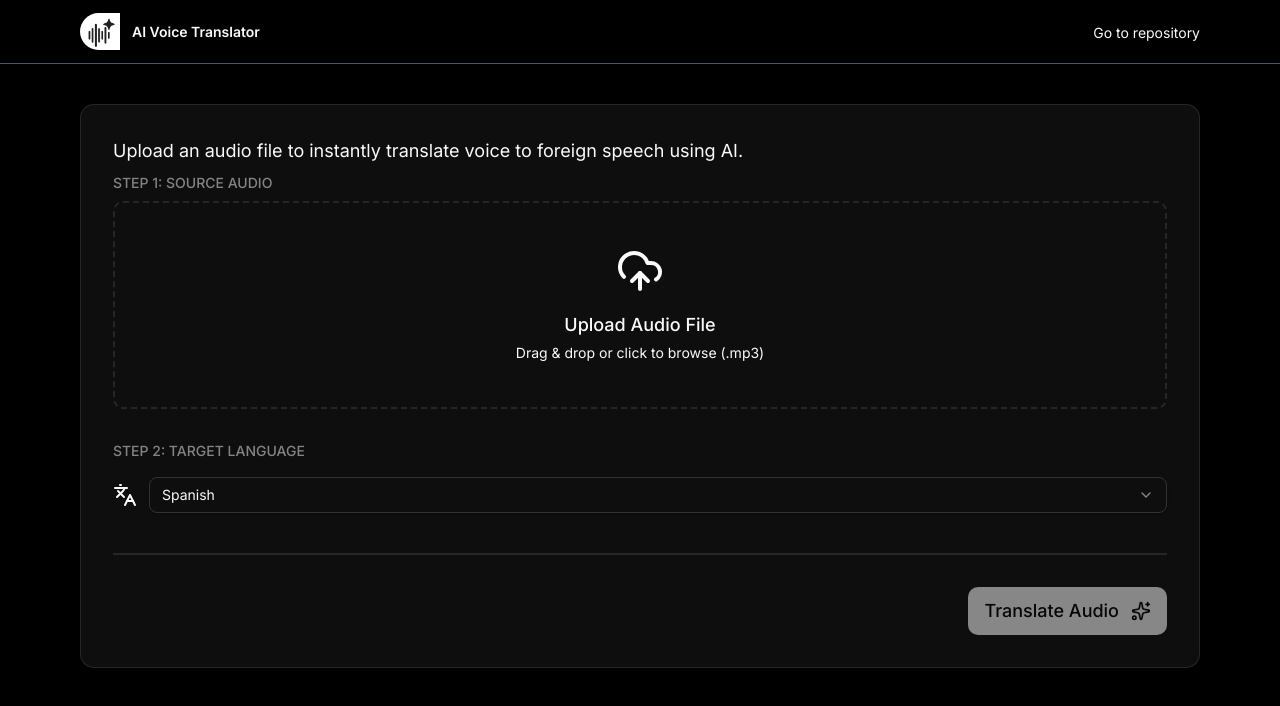
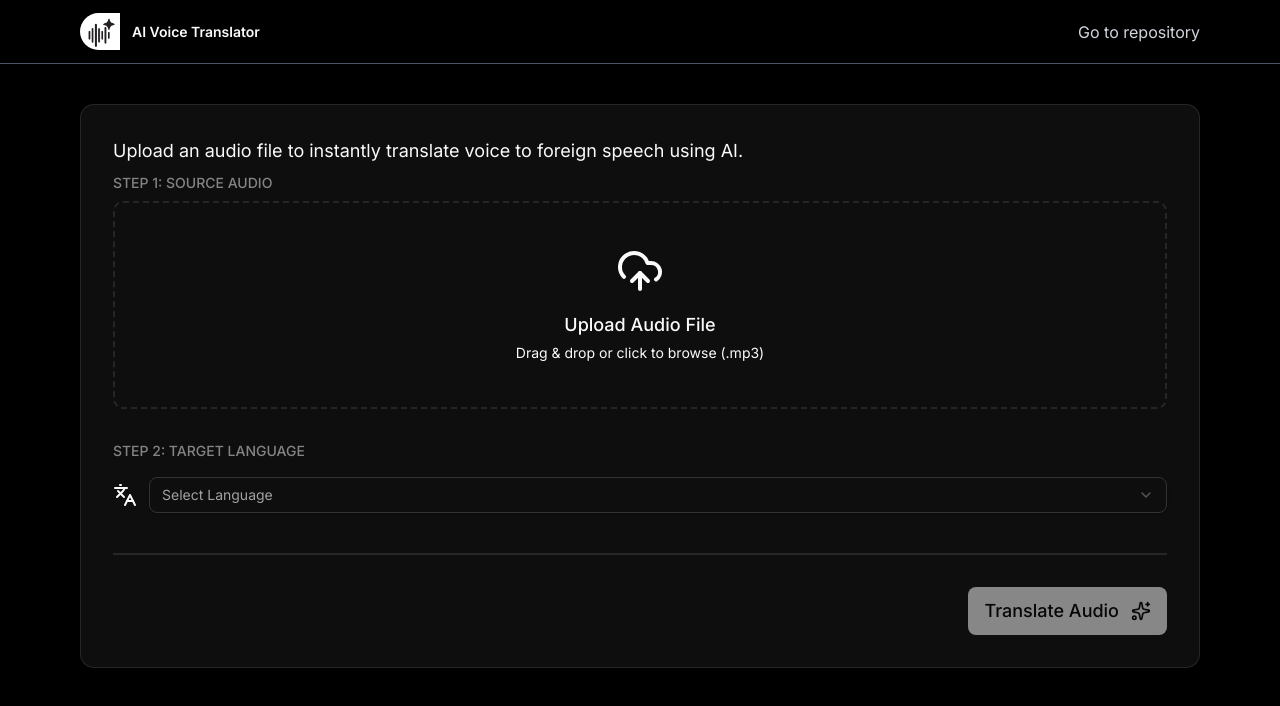
Before and after one commit to DebpratimSharma/voice-to-voice-ai-translate, a Next.js app: page / in a window 1280 px wide. Shown: the top 706 px of the page. Built offline with nearby package versions, Linux system fonts and the light colour scheme.

Commit message:
Added clear button

```diff
--- a/src/app/components/Navbar.tsx
+++ b/src/app/components/Navbar.tsx
@@ -1,5 +1,6 @@
 import React from 'react'
 import Image from 'next/image'
+import Link from 'next/link'
 
 const Navbar = () => {
   return (
@@ -7,6 +8,7 @@ const Navbar = () => {
       <div className='flex items-center gap-3 rounded-full overflow-hidden'>
         <Image
           src="/image.png"
+
           alt="Logo"
           width={40}
           height={40}
@@ -15,11 +17,13 @@ const Navbar = () => {
         <span className='font-semibold text-sm'>AI Voice Translator</span>
       </div>
 
-      <nav aria-label="Main navigation">
-        <a href="#" className='text-sm hover:underline' target="_blank" rel="noopener noreferrer">
-          Go to repository
-        </a>
-      </nav>
+      <Link href="https://github.com/DebpratimSharma/voice-to-voice-ai-translate"
+        target="_blank"
+        rel="noopener noreferrer"
+        className="hover:text-white text-gray-300 transition-all duration-200 "
+      >
+      Go to repository
+      </Link>
     </header>
   )
 }
--- a/src/app/page.tsx
+++ b/src/app/page.tsx
@@ -8,7 +8,7 @@ import { ArrowRight, Sparkles } from "lucide-react";
 
 export default function Home() {
   const [file, setFile] = useState<File | null>(null);
-  const [targetLang, setTargetLang] = useState("es");
+  const [targetLang, setTargetLang] = useState("");
   const [isTranslating, setIsTranslating] = useState(false);
   const [statusTranslated, setStatusTranslated] = useState(false);
 
@@ -18,7 +18,7 @@ export default function Home() {
 
   // Mock translation function for UI demonstration
   const handleTranslate = async () => {
-    if (!file) return;
+    if (!file || !targetLang) return;
     setIsTranslating(true);
     setAudioUrl(null); // Reset previous
 
@@ -57,7 +57,17 @@ export default function Home() {
       setIsTranslating(false);
       setStatusTranslated(true);
     }
-};
+  };
+
+  const handleClear = () => {
+    if (audioUrl) {
+      try { URL.revokeObjectURL(audioUrl); } catch {}
+    }
+    setSourceText("");
+    setTranslatedText("");
+    setAudioUrl(null);
+    setStatusTranslated(false);
+  };
 
   return (
     <main className="px-20  ">
@@ -90,12 +100,12 @@ export default function Home() {
         <div className="w-full flex border-t-2 pt-8 items-center justify-end">
           <button
             onClick={handleTranslate}
-            disabled={!file || isTranslating || statusTranslated}
+            disabled={!file || !targetLang || isTranslating || statusTranslated}
             className={`
-            px-4 bg-white text-black relative overflow-hidden rounded-lg h-12 text-lg font-medium transition-all
+            px-4 bg-white text-black relative overflow-hidden rounded-md h-12 text-lg font-medium transition-all
             flex items-center justify-center gap-3 shadow-md hover:shadow-lg active:shadow-sm
             ${
-              !file || isTranslating || statusTranslated
+              !file || !targetLang || isTranslating || statusTranslated
                 ? " cursor-not-allowed opacity-50 shadow-none"
                 : "opacity-100 hover:opacity-90 shadow-lg"
             }
@@ -119,7 +129,21 @@ export default function Home() {
       </div>
       {/* Results Section - M3 Card */}
         {(sourceText || translatedText) && (
-          <Results sourceText={sourceText} translatedText={translatedText} audioUrl={audioUrl} />
+          <>
+            <Results sourceText={sourceText} translatedText={translatedText} audioUrl={audioUrl} />
+            <div className="w-full flex items-center justify-center mb-5">
+              <div className="h-px bg-[#333] grow" />
+
+              <button
+                onClick={handleClear}
+                className="px-4 py-2 text-sm text-gray-500 hover:cursor-pointer hover:text-gray-400 transition"
+                aria-label="Clear results"
+              >
+                Clear
+              </button>
+              <div className="h-px bg-[#333] grow" />
+            </div>
+          </>
         )}
     </main>
   );
```
